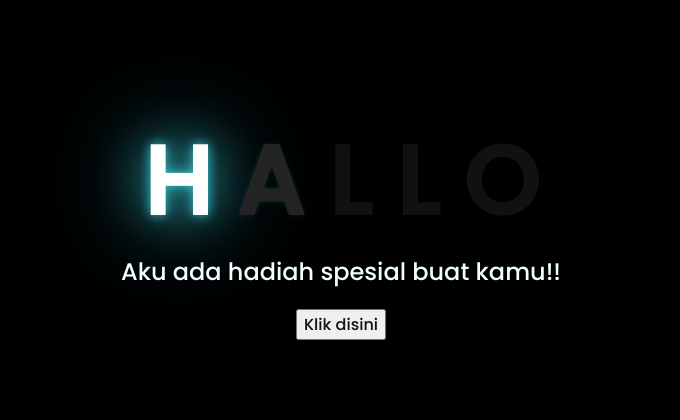
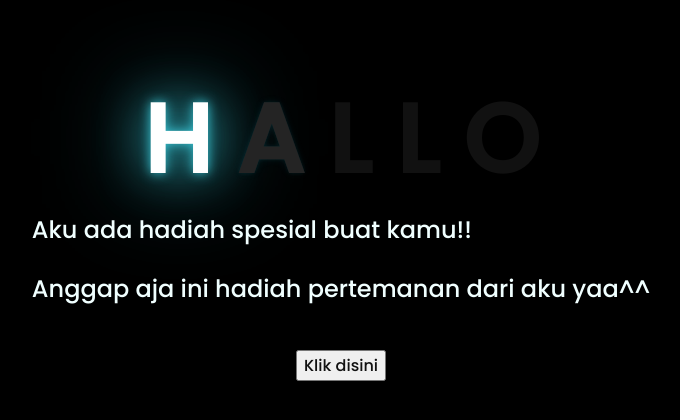
Before and after one commit to elangathazahran/flower-1.github.io, a plain HTML site: page index.html in a window 1280 px wide. Shown: the part 184-604 px from the top of the page, without its empty margins (307-987 px from the left). Drawn offline with Linux system fonts and the light colour scheme.

Commit message:
Update index.html

```diff
--- a/index.html
+++ b/index.html
@@ -6,7 +6,7 @@
     <meta name="viewport" content="width=device-width, initial-scale=1.0">
     <link rel="stylesheet" href="css/style.css">
     <link rel="icon" href="img/flowers.png" type="image/x-icon">
-    <title>Flowers</title>
+    <title>Just fot you</title>
 </head>
 <body>
     <div class="greetings">
@@ -19,6 +19,7 @@
     </div>
     <div class="description">
         <span>Aku ada hadiah spesial buat kamu!!</span>
+        <p>Anggap aja ini hadiah pertemanan dari aku yaa^^</p>
     </div>
     <div class="button">
         <button>
```
